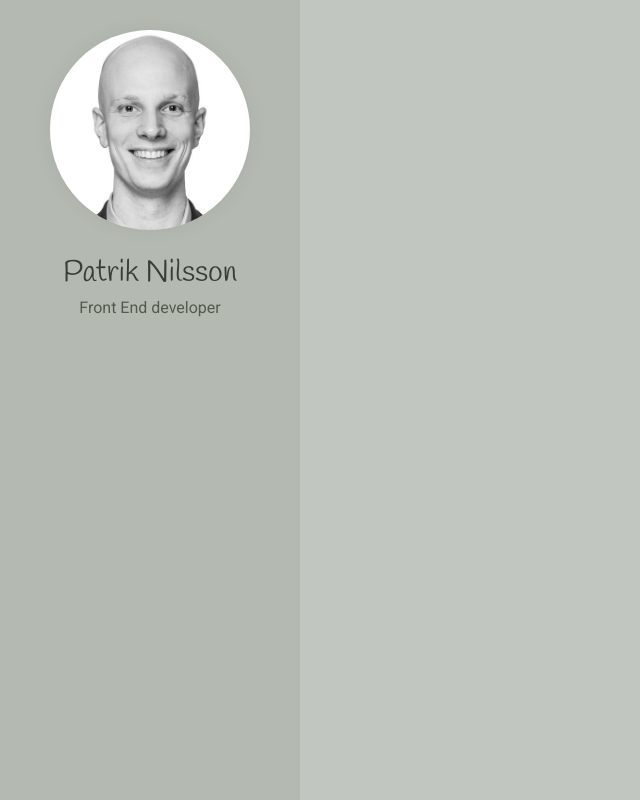
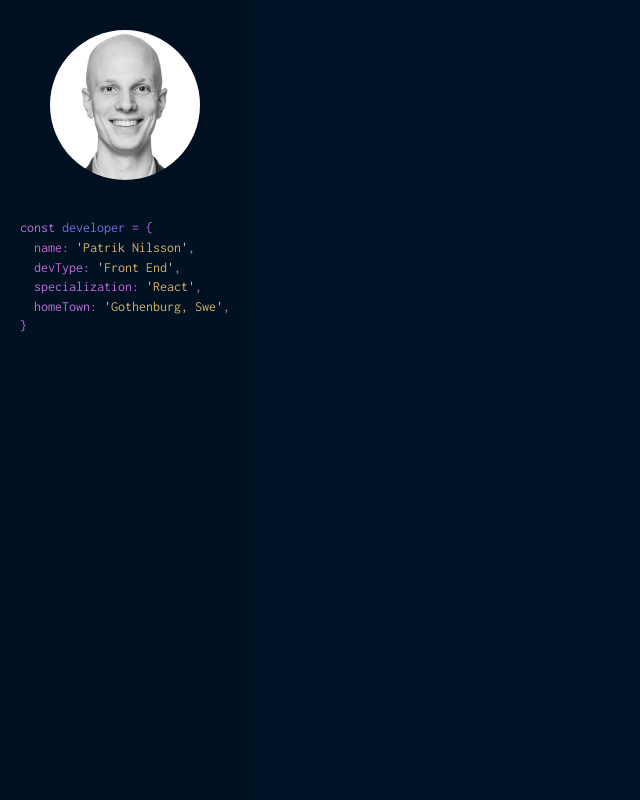
Before and after one commit to patriknil90/resume-site, a React app: page / in a window 1280 px wide. Shown: the whole page, without its empty margins (0-640 px from the left). Built offline with nearby package versions, Linux system fonts and the light colour scheme.

Commit message:
Colors like vsc Night Owl theme + presentation

```diff
--- a/public/index.html
+++ b/public/index.html
@@ -3,8 +3,7 @@
   <head>
     <meta charset="UTF-8" />
     <meta name="viewport" content="width=device-width, initial-scale=1, viewport-fit=cover">
-    <link href='https://fonts.googleapis.com/css?family=Roboto:100,300,400,500,700,900|Material+Icons' rel="stylesheet">
-    <link href="https://fonts.googleapis.com/css?family=Handlee&display=swap" rel="stylesheet">
+    <link href="https://fonts.googleapis.com/css?family=Inconsolata&display=swap" rel="stylesheet">
     <title>Patrik Nilsson - Front End developer</title>
     <!-- SEO -->
     <meta name="description" content="Patrik Nilsson is a Front End developer residing in Gothenburg, Sweden. He specialises in building Single Page applications.">
--- a/src/App.js
+++ b/src/App.js
@@ -7,8 +7,9 @@ const Container = styled.div`
   height: 100vh;
   margin: 0;
   box-sizing: border-box;
-  background: #c2c6c0;
-  font-family: Roboto, sans-serif;
+  background: #001428;
+  color: #bababa;
+  font-family: Inconsolata, monospace;
 `
 
 const App = () => (
--- a/src/Sidebar.js
+++ b/src/Sidebar.js
@@ -5,8 +5,8 @@ import portrait from './assets/images/patrik-nilsson.jpg'
 const Wrapper = styled.div`
   position: relative;
   height: 100%;
-  width: 300px;
-  background: #b4bab2;
+  width: 250px;
+  background: #001122;
 `
 
 const PortraitWrapper = styled.div`
@@ -27,21 +27,22 @@ const Section = styled.div`
   text-align: center;
 `
 
-const Name = styled.h1`
-  font-family: 'Handlee', Georgia, Times, 'Times New Roman', serif;
-  font-size: 30px;
-  font-weight: 100;
-  line-height: 1.3;
-  margin: 0 0 5px;
-  color: #373e34;
+const WorkerWrapper = styled.p`
+  font-size: 14px;
+  line-height: 1.4;
+  text-align: left;
 `
 
-const WorkTitle = styled.h2`
-  font-size: 16px;
-  font-weight: 400;
-  line-height: 1.2;
-  margin: 0;
-  color: #525b4d;
+const Purple = styled.span`
+  color: #be69d3;
+`
+
+const BlueGrey = styled.span`
+  color: #786ae2;
+`
+
+const Orange = styled.span`
+  color: #d6ae68;
 `
 
 const Sidebar = () => {
@@ -51,8 +52,25 @@ const Sidebar = () => {
         <Portrait alt="Patrik Nilsson Front End developer" src={portrait} />
       </PortraitWrapper>
       <Section>
-        <Name>Patrik Nilsson</Name>
-        <WorkTitle>Front End developer</WorkTitle>
+        <WorkerWrapper>
+          <Purple>const</Purple>
+          <BlueGrey> developer</BlueGrey>
+          <Purple> = {'{'}</Purple>
+          <br />
+          <Purple>&nbsp;&nbsp;name:</Purple> &apos;
+          <Orange>Patrik Nilsson</Orange>&apos;<Purple>,</Purple>
+          <br />
+          <Purple>&nbsp;&nbsp;devType:</Purple> &apos;<Orange>Front End</Orange>
+          &apos;<Purple>,</Purple>
+          <br />
+          <Purple>&nbsp;&nbsp;specialization:</Purple> &apos;
+          <Orange>React</Orange>&apos;<Purple>,</Purple>
+          <br />
+          <Purple>&nbsp;&nbsp;homeTown:</Purple> &apos;
+          <Orange>Gothenburg, Swe</Orange>&apos;<Purple>,</Purple>
+          <br />
+          <Purple>{'}'}</Purple>
+        </WorkerWrapper>
       </Section>
     </Wrapper>
   )
```
